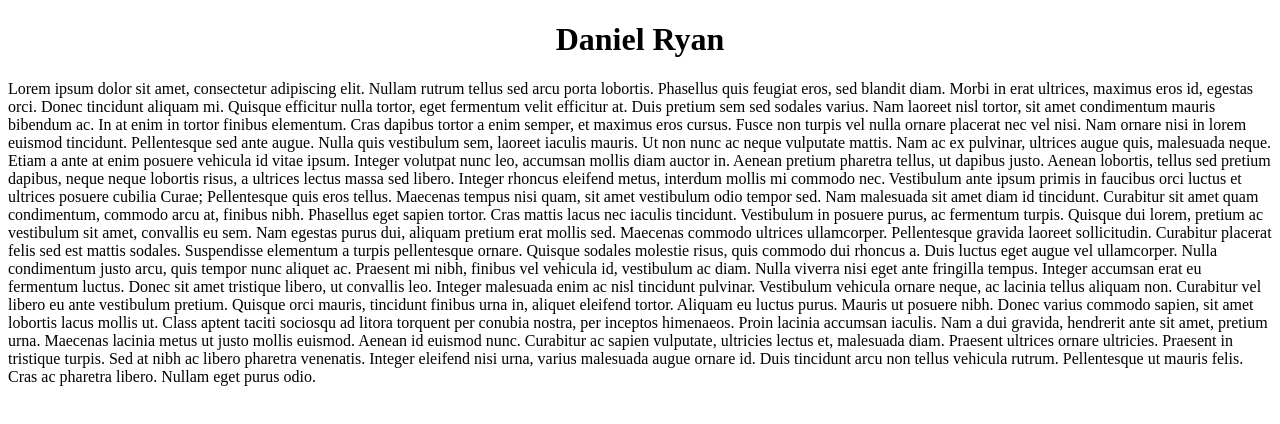
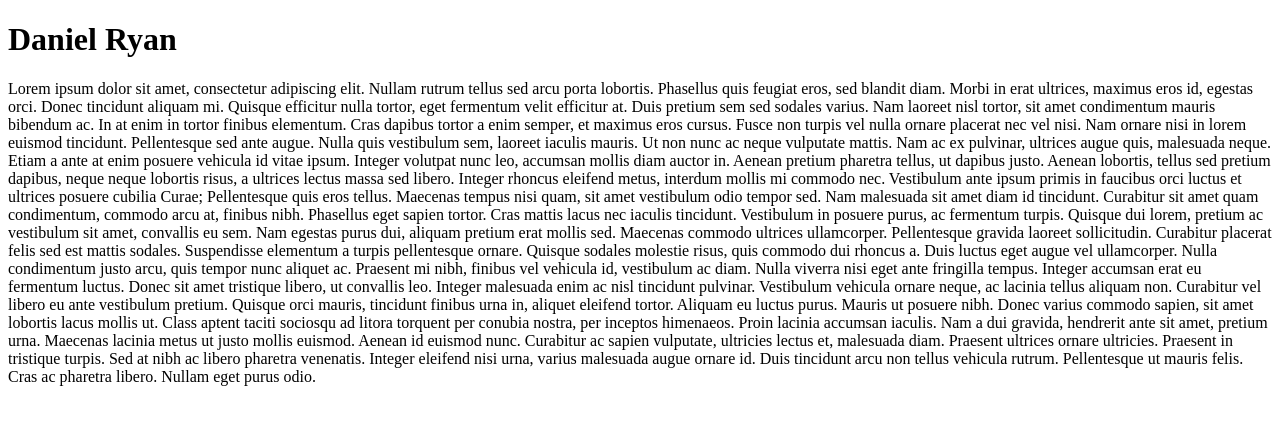
Before and after one commit to gagepaynee/TheComputerDan.github.io, a plain HTML site: page index.html in a window 1280 px wide. Drawn offline with Linux system fonts and the light colour scheme.

Commit message:
Update index.html

```diff
--- a/index.html
+++ b/index.html
@@ -8,7 +8,7 @@ body{
 background-color: #474747
 }
 </style>
-  <center><h1>Daniel Ryan</h1></center>
+  <h1 class ="head">Daniel Ryan</h1>
 </head>
 <div class="blockbody">
 <p>
```
